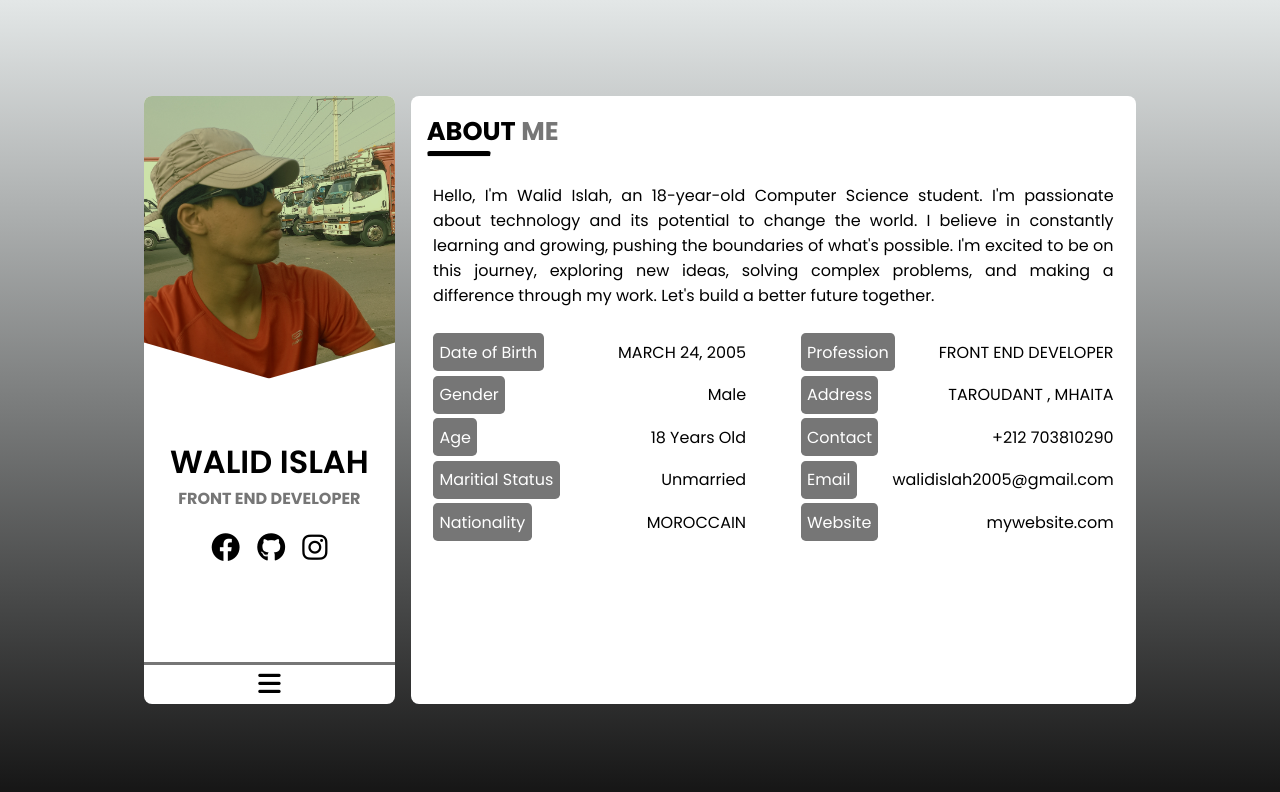
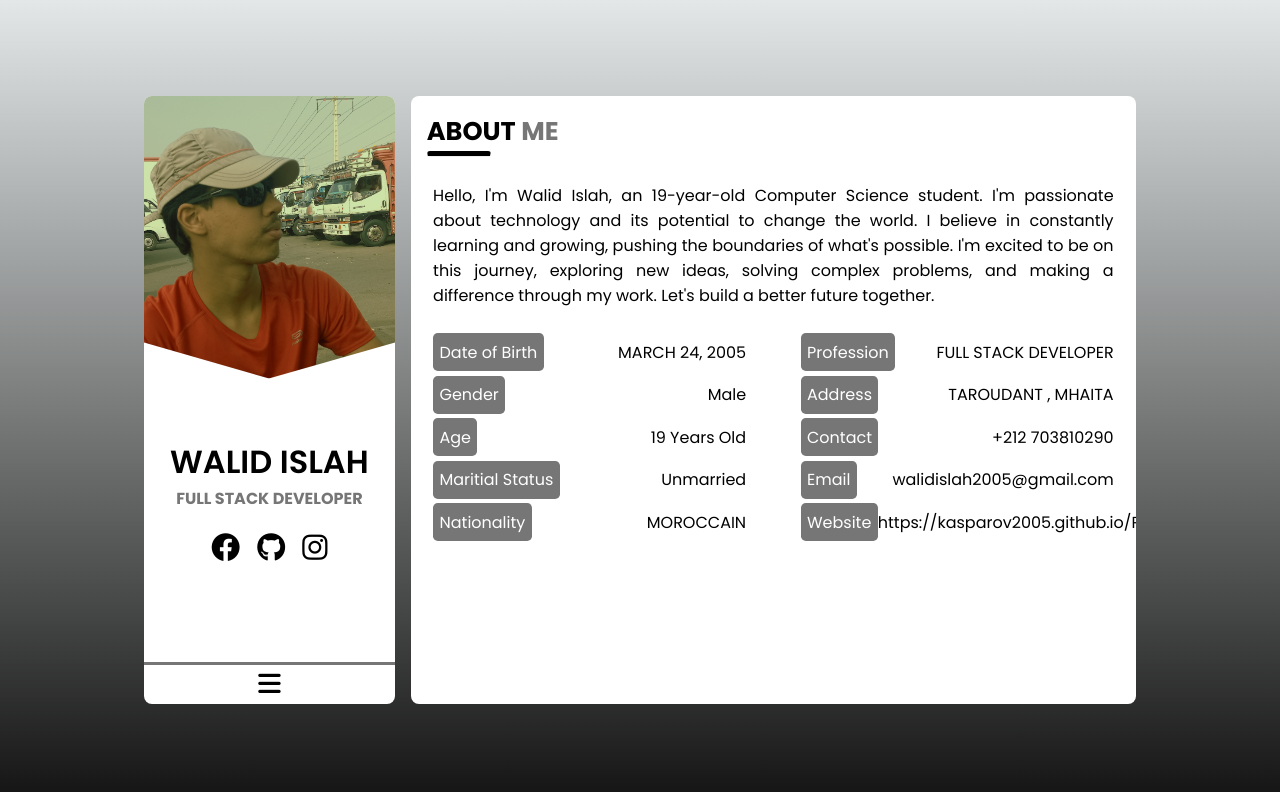
Before and after one commit to KASPAROV2005/Portfolio, a plain HTML site: page index.html in a window 1280 px wide. Drawn offline with Linux system fonts and the light colour scheme; a script that the page names is missing.

Commit message:
Update index.html

```diff
--- a/index.html
+++ b/index.html
@@ -57,7 +57,7 @@
             <div class="sidebar_content">
                 <!-- Long name can be applied so easily -->
                 <h1>WALID ISLAH</h1>
-                <p>FRONT END DEVELOPER</p>
+                <p>FULL STACK DEVELOPER</p>
                 <!-- Social Medias -->
                 <div class="social_media">
                     <a href="https://www.facebook.com/walid.adrienne"><i class="fab fa-facebook"></i></a>
@@ -88,24 +88,24 @@
                 <h2 class="title">About <span>Me</span></h2>
                 <hr class="line">
                 <div class="about_content">
-                    <p class="about_text">Hello, I'm Walid Islah, an 18-year-old Computer Science student. I'm passionate about technology and its potential to change the world. I believe in constantly learning and growing, pushing the boundaries of what's possible. I'm excited to be on this journey, exploring new ideas, solving complex problems, and making a difference through my work. Let's build a better future together.</p>
+                    <p class="about_text">Hello, I'm Walid Islah, an 19-year-old Computer Science student. I'm passionate about technology and its potential to change the world. I believe in constantly learning and growing, pushing the boundaries of what's possible. I'm excited to be on this journey, exploring new ideas, solving complex problems, and making a difference through my work. Let's build a better future together.</p>
                 </div>
                 <div class="about_profile">
                     <ul class="left_profile">
                         <li><span class="profile_title">Date of Birth</span><span>MARCH 24, 2005</span></li>
                         <li><span class="profile_title">Gender</span><span>Male</span></li>
-                        <li><span class="profile_title">Age</span><span>18 Years Old</span></li>
+                        <li><span class="profile_title">Age</span><span>19 Years Old</span></li>
                         <li><span class="profile_title">Maritial Status</span><span>Unmarried</span></li>
                         <li><span class="profile_title">Nationality</span><span>MOROCCAIN</span></li>
 
                     </ul>
 
                     <ul class="right_profile">
-                        <li><span class="profile_title">Profession</span><span>FRONT END DEVELOPER</span></li>
+                        <li><span class="profile_title">Profession</span><span>FULL STACK DEVELOPER</span></li>
                         <li><span class="profile_title">Address</span><span>TAROUDANT , MHAITA</span></li>
                         <li><span class="profile_title">Contact</span><span>+212 703810290</span></li>
                         <li><span class="profile_title">Email</span><span>walidislah2005@gmail.com</span></li>
-                        <li><span class="profile_title">Website</span><span>mywebsite.com</span></li>
+                        <li><span class="profile_title">Website</span><span>https://kasparov2005.github.io/Portfolio/</span></li>
 
                     </ul>
                 </div>
```
